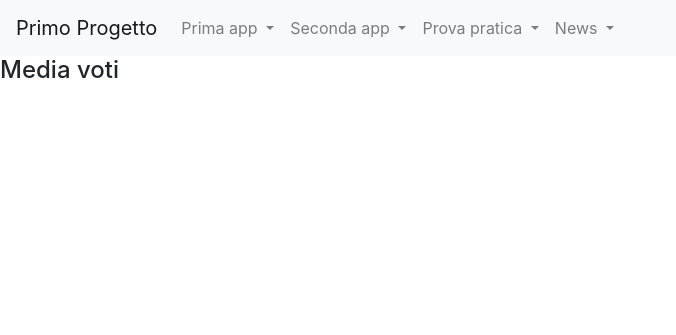
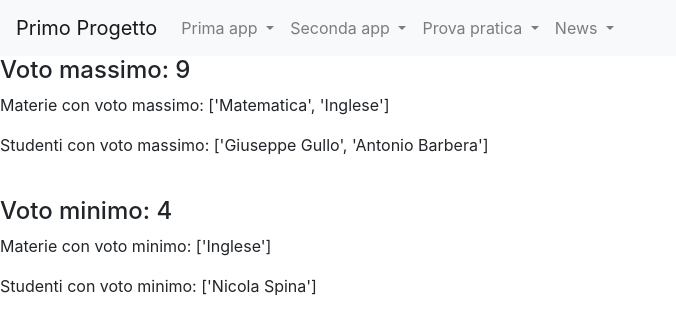
Before and after one commit to aannabottini/primo_progetto, a Django app: page /voti/voto_max_min/ in a window 1280 px wide. Shown: the top 335 px of the page, without its empty margins (0-676 px from the left). Run offline with Django 5.2, Linux system fonts and the light colour scheme.

Commit message:
conclusione passo 22
TERMINATO
- Realizzare la view_d per visualizzare i voti massimo e minimo, le materie in cui si sono registrati e gli studenti che li hanno ottenuti
- Aggiungere al menu la voce Voti contenente i tre link:
Lista materie (view_a)
Voti studenti (view_b)
Media studenti (view_c)
Max min voti (view_d)

```diff
--- a/templates/index_root.html
+++ b/templates/index_root.html
@@ -8,6 +8,6 @@
         <li><a href="{% url 'prima_app:index'%}">Index prima app</a></li>
         <li><a href="{% url 'seconda_app:index_condizioni'%}">Index seconda app</a></li>
         <li><a href="{% url 'news:index_news'%}">Index news</a></li>
-
+        <li><a href="{% url 'voti:index_voti'%}">Index voti</a></li>
     </ol>
 {%endblock content%}
--- a/voti/templates/voti/index_voti.html
+++ b/voti/templates/voti/index_voti.html
@@ -7,5 +7,8 @@
     <ol>
         <li><a href="{% url 'index_root'%}">Torna a index root</a></li>
         <li><a href="{% url 'voti:lista_materie'%}">Lista Materie</a></li>
+        <li><a href="{% url 'voti:lista_voti'%}">Voti studenti</a></li>
+        <li><a href="{% url 'voti:media_voti'%}">Media studenti</a></li>
+        <li><a href="{% url 'voti:voto_max_min'%}">Max min voti</a></li>
     </ol>
 {% endblock content %}
--- a/voti/templates/voti/voti_max_min.html
+++ /dev/null
@@ -1,15 +0,0 @@
-<!DOCTYPE html>
-{% extends "base.html"%}
-
-{% block title %} {{ block.super }} | Media Voti {% endblock title %}
-
-{%block content%}
-    <h4>Media voti</h4>
-    {%for voto, studenti in materie_max.item%}
-        {%for studente,materia in studenti%}
-            <p>Voto massimo: {{voto}}</p>
-            <p>Materie con voto massimo: {{materia}}</p>
-            <p>Studenti con voto massimo: {{studente}}</p>
-        {% endfor %}
-    {% endfor %}
-{% endblock content %}
--- /dev/null
+++ b/voti/templates/voti/voto_max_min.html
@@ -0,0 +1,18 @@
+<!DOCTYPE html>
+{% extends "base.html"%}
+
+{% block title %} {{ block.super }} | Voti, materie, studenti {% endblock title %}
+
+{%block content%}
+    <h4>Voto massimo: {{ max.voto }}</h4>
+    <p>Materie con voto massimo: {{ max.materie }} </p>
+    <p>Studenti con voto massimo: {{ max.studenti }}</p>
+
+    <br>
+
+    <h4>Voto minimo: {{ min.voto }}</h4>
+    <p>Materie con voto minimo: {{ min.materie }} </p>
+    <p>Studenti con voto minimo: {{ min.studenti }}</p>
+
+
+{% endblock content %}
--- a/voti/views.py
+++ b/voti/views.py
@@ -38,7 +38,10 @@ def media_voti(request):
     }
     return render(request, 'voti/media_voti.html', context)
 
+
+# voti massimo e minimo, le materie in cui si sono registrati e gli studenti che li hanno ottenuti
 def voto_max_min(request):
+
     voti = {'Giuseppe Gullo':[("Matematica",9,0),("Italiano",7,3),("Inglese",7,4),("Storia",7,4),("Geografia",5,7)],
            'Antonio Barbera':[("Matematica",8,1),("Italiano",6,1),("Inglese",9,0),("Storia",8,2),("Geografia",8,1)],
            'Nicola Spina':[("Matematica",7,2),("Italiano",6,2),("Inglese",4,3),("Storia",8,2),("Geografia",8,2)]}
@@ -46,25 +49,41 @@ def voto_max_min(request):
     voto_max = 0
     voto_min = 11
 
+    #trovo minimo e massimo
     for studente, materie in voti.items():
-        for materia,voto,assenze in materie:
-            if(voto_max<voto):
+        for materia, voto, assenze in materie:
+            if(voto>voto_max):
                 voto_max=voto
             if(voto_min>voto):
                 voto_min=voto
 
-    materie_min={} #voto: studente, materia
-    materie_max={} #voto: studente, materia
+    studenti_max=[]
+    studenti_min=[]
+    materie_max=[]
+    materie_min=[]
 
     for studente, materie in voti.items():
-        for materia,voto,assenze in materie:
+        for materia, voto, assenze in materie:
             if(voto_max==voto):
-                materie_max[voto_max]=studente,materia
+                studenti_max.append(studente)
+                materie_max.append(materia)
             if(voto_min==voto):
-                materie_min[voto_min]=studente,materia
+                studenti_min.append(studente)
+                materie_min.append(materia)
+
+    max={
+        'voto': voto_max,
+        'studenti': studenti_max,
+        'materie' : materie_max
+    }
+    min={
+        'voto': voto_min,
+        'studenti': studenti_min,
+        'materie' : materie_min
+    }
 
     context = {
-        'materie_min' : materie_min,
-        'materie_max' : materie_max
+        'min' : min,
+        'max' : max
     }
-    return render(request, 'voti/voti_max_min.html', context)
+    return render(request, 'voti/voto_max_min.html', context)
```
